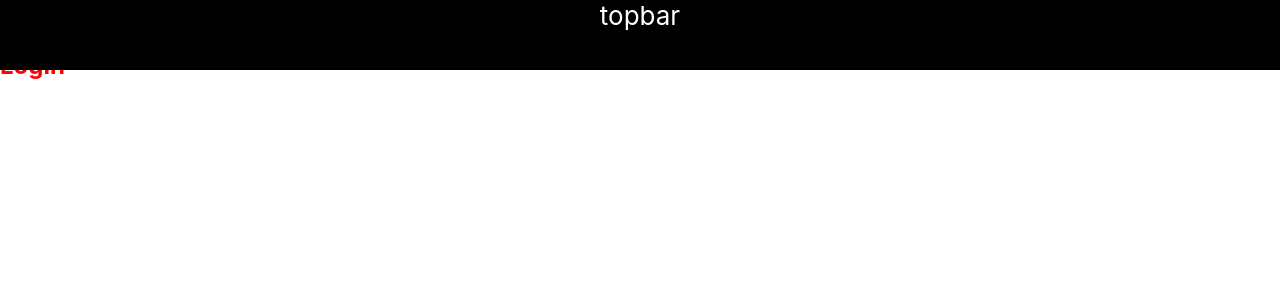
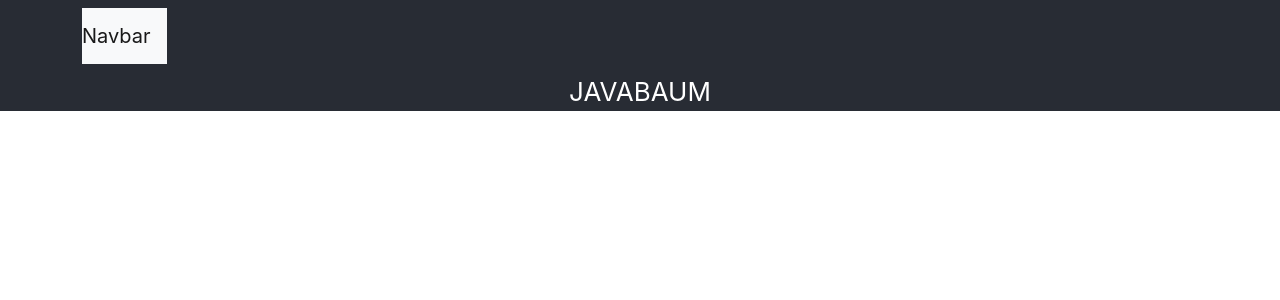
Before and after one commit to JAVABAUM/react-webshop, a React (Create React App) app in the folder my-app/: page / in a window 1280 px wide. Shown: the top 300 px of the page. Built offline with nearby package versions, Linux system fonts and the light colour scheme.

Commit message:
bootstrap

```diff
--- a/my-app/public/index.html
+++ b/my-app/public/index.html
@@ -1,23 +1,31 @@
 <!DOCTYPE html>
 <html lang="en">
+
 <head>
   <meta charset="utf-8" />
   <meta name="viewport" content="width=device-width, initial-scale=1" />
+  <link rel="stylesheet" href="https://cdn.jsdelivr.net/npm/bootstrap@5.1.1/dist/css/bootstrap.min.css"
+    integrity="sha384-F3w7mX95PdgyTmZZMECAngseQB83DfGTowi0iMjiWaeVhAn4FJkqJByhZMI3AhiU" crossorigin="anonymous">
+  <script src="https://cdn.jsdelivr.net/npm/bootstrap@5.1.1/dist/js/bootstrap.min.js"
+    integrity="sha384-skAcpIdS7UcVUC05LJ9Dxay8AXcDYfBJqt1CJ85S/CFujBsIzCIv+l9liuYLaMQ/"
+    crossorigin="anonymous"></script>
+  <script src="https://cdn.jsdelivr.net/npm/bootstrap@5.1.1/dist/js/bootstrap.bundle.min.js"
+    integrity="sha384-/bQdsTh/da6pkI1MST/rWKFNjaCP5gBSY4sEBT38Q/9RBh9AH40zEOg7Hlq2THRZ"
+    crossorigin="anonymous"></script>
   <meta name="theme-color" content="#000000" />
-    <meta
-      name="description"
-      content="React-webshop"
-    />
+  <meta name="description" content="React-webshop" />
   <link rel="apple-touch-icon" href="%PUBLIC_URL%/logo192.png" />
 
   <link rel="manifest" href="%PUBLIC_URL%/manifest.json" />
 
   <title>JAVA BAUM - WebShop</title>
 </head>
+
 <body>
   <noscript>You need to enable JavaScript to run this app.</noscript>
   <div id="root">
 
   </div>
 </body>
+
 </html>
--- a/my-app/src/App.js
+++ b/my-app/src/App.js
@@ -5,10 +5,10 @@ function App() {
   return (
     <div className="App">
       <header className="App-header">
+        <Topbar/>
         <a>
           JAVABAUM
         </a>
-        <Topbar/>
       </header>
     </div>
   );
--- a/my-app/src/components/topbar/topbar.jsx
+++ b/my-app/src/components/topbar/topbar.jsx
@@ -1,9 +1,15 @@
-import "./topbar.scss"
+function Login() {
+    return (
+        <>
+            <div class="navbar">
+                <div class="container">
+                    <nav class="navbar navbar-expand-lg navbar-light bg-light">
+                        <a class="navbar-brand" href="#">Navbar</a>
+                    </nav>
+                </div>
+            </div>
+        </>
+    );
+}
 
-export default function Topbar() {
-    return (
-        <div className="topbar">
-            topbar
-        </div>
-    )
-}
+export default Login;
--- a/my-app/src/index.css
+++ b/my-app/src/index.css
@@ -12,6 +12,6 @@ code {
     monospace;
 }
 
-.login{
+.navbar{
   color:red;
 }
--- a/my-app/src/index.js
+++ b/my-app/src/index.js
@@ -2,12 +2,10 @@ import React from 'react';
 import ReactDOM from 'react-dom';
 import './index.css';
 import App from './App';
-import Login from './login';
 
 ReactDOM.render(
   <React.StrictMode>
     <App />
-    <Login/>
   </React.StrictMode>,
   document.getElementById('root')
 );
--- a/my-app/src/login.js
+++ /dev/null
@@ -1,9 +0,0 @@
-function Login() {
-  return (
-        <h2 class="login">
-            Login
-        </h2>
-  );
-}
-
-export default Login;
```
Also changed, not shown: my-app/public/login.html (deleted). Lines whose indentation alone changed are shown as unchanged.
